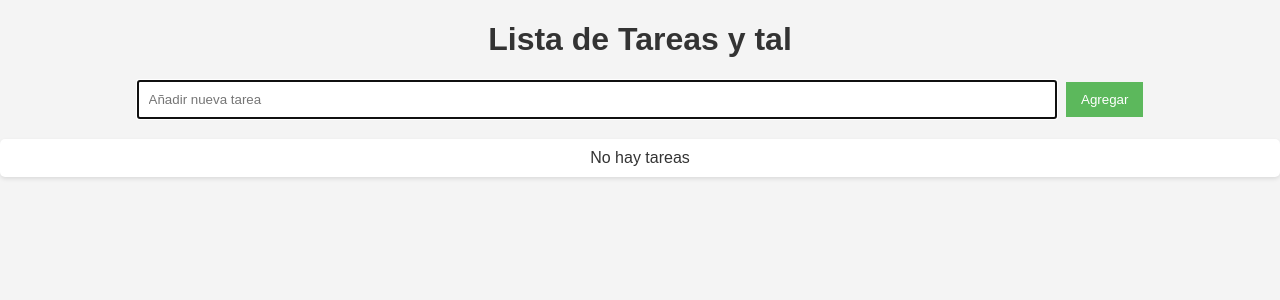
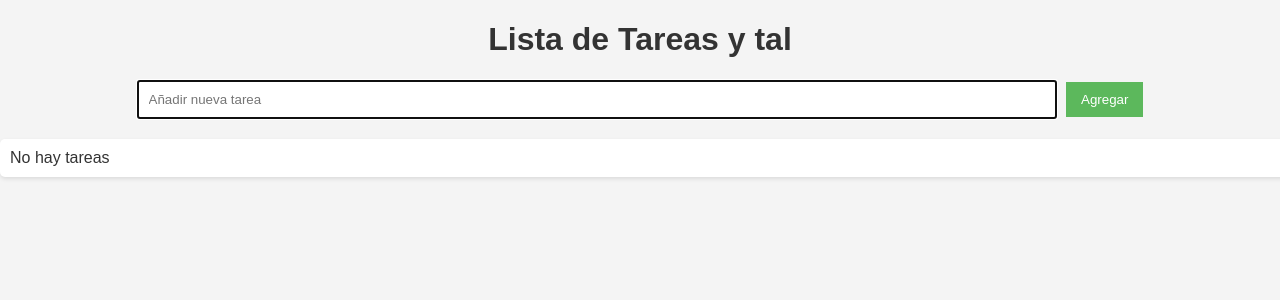
Before and after one commit to arturoytal/todo, a PHP site: page / in a window 1280 px wide. Shown: the top 300 px of the page. Run offline with PHP 8.4, Linux system fonts and the light colour scheme; data that the repository does not hold is empty; a stand-in replaces the project's code that opens the database connection; some libraries are stand-ins or nearby versions.

Commit message:
Otro ajuste css para que se muestre alineadas las tareas.

```diff
--- a/style.css
+++ b/style.css
@@ -8,8 +8,12 @@ body {
 
 .container {
     width: 80%;
-    margin: 0 auto;
+    margin: auto;
     overflow: hidden;
+    display: flex;
+    justify-content: center;
+    flex-direction: column;
+    align-items: center;
 }
 
 h1 {
@@ -42,6 +46,9 @@ button:hover {
 ul {
     list-style-type: none;
     padding: 0;
+    display: flex;
+    flex-direction: column;
+    align-items: flex-start;
 }
 
 ul li {
@@ -51,6 +58,9 @@ ul li {
     padding: 10px;
     border-radius: 5px;
     box-shadow: 0 2px 4px rgba(0, 0, 0, 0.1);
+    display: flex;
+    align-items: center;
+    width: 100%;
 }
 
 ul li.completed {
```
